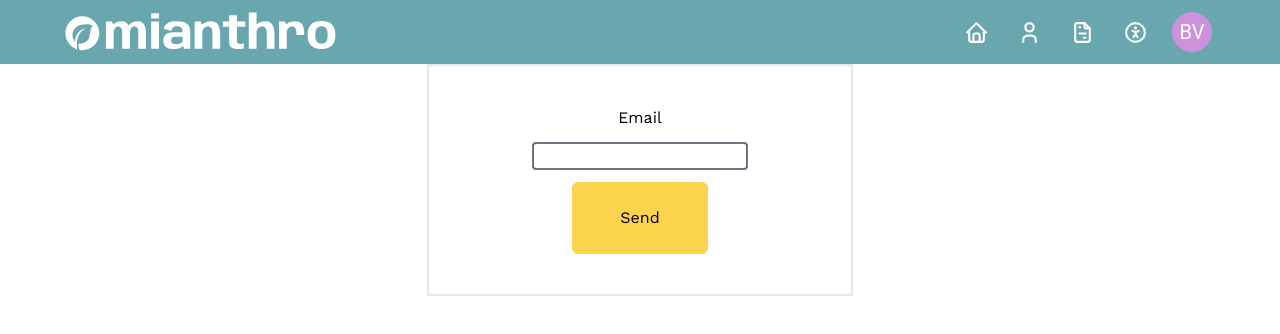
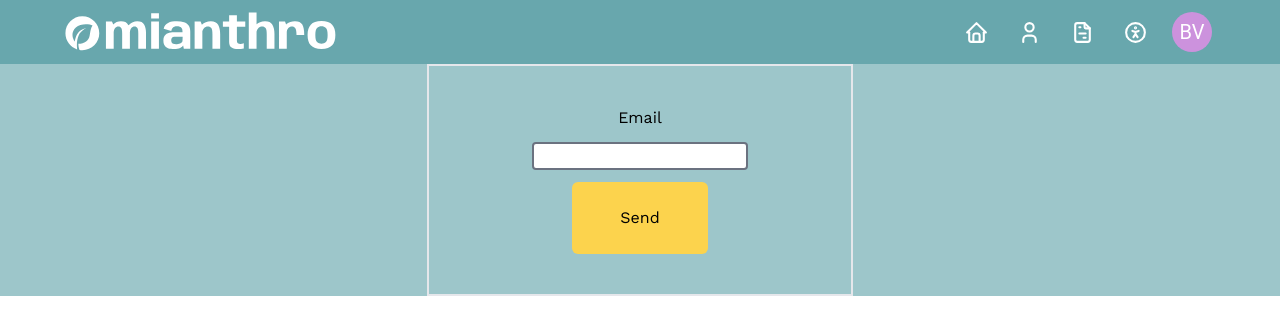
Before and after one commit to EstebanV23/coex-project, a React (Vite) app in the folder front/: page /forgot-password in a window 1280 px wide. Shown: the top 334 px of the page. Built offline with nearby package versions, Linux system fonts and the light colour scheme.

Commit message:
Arreglando background

```diff
--- a/front/src/App.jsx
+++ b/front/src/App.jsx
@@ -9,12 +9,14 @@ function App () {
   return (
     <>
       <Navbar />
+      <div className='bg-primary-blue-300'>
         <Routes>
           <Route path='/' element={<Home />} />
           <Route path='/forgot-password' element={<EmailForgotPassword />} />
           <Route path='/new-password/' element={<RestartPassword />} />
           <Route path='/login' element={<Login />} />
         </Routes>
+      </div>
     </>
   )
 }
```
Lines whose indentation alone changed are shown as unchanged.
